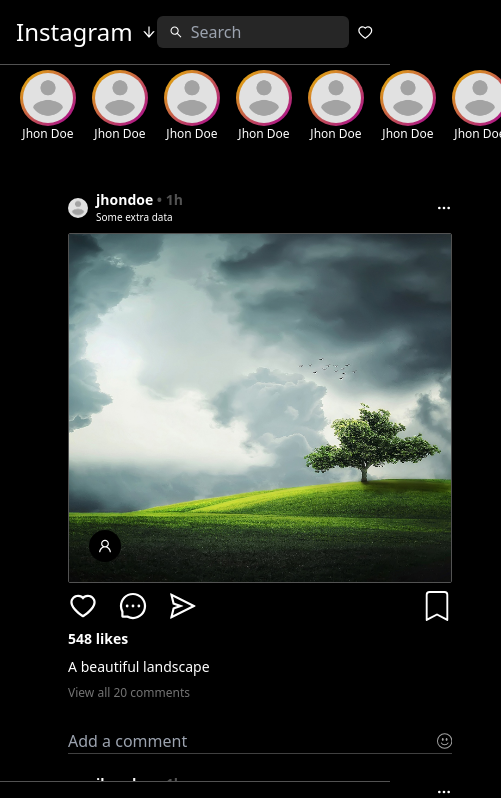
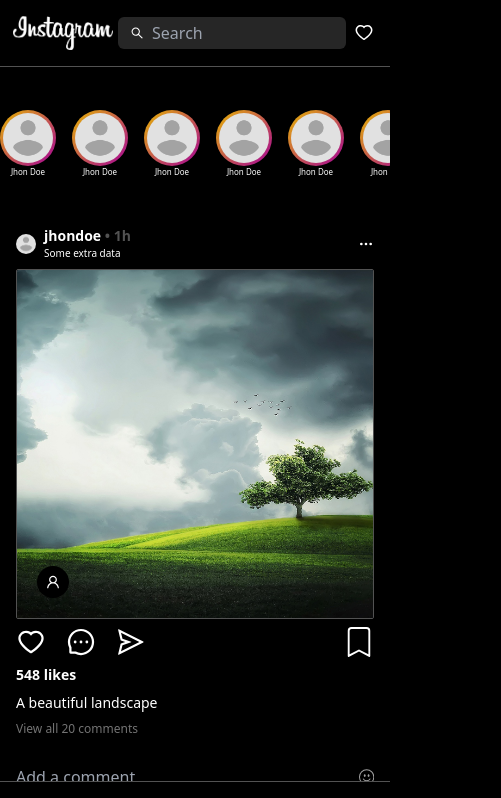
Before and after one commit to marcos-padilla/instagram-clone, a Next.js app: page /home in a window 390 px wide. Shown: the top 798 px of the page, 501 px wide, since content can reach past the window. Built offline with nearby package versions, Linux system fonts and the light colour scheme.

Commit message:
fix(fronted): :art: styles and layouts

```diff
--- a/app/home/layout.tsx
+++ b/app/home/layout.tsx
@@ -8,7 +8,7 @@ export default function HomeLayout({
 	return (
 		<div className='w-full h-full bg-black text-white '>
 			<Sidebar />
-			<main className='flex gap-2 md:pr-[50px] md:pl-[250px] md:pt-[30px] sm:pt-[40px] sm:pl-[100px] px-[20px] pt-[70px]'>
+			<main className='flex gap-2 md:pr-[50px] md:pl-[250px] md:pt-[30px] sm:pt-[40px] sm:pl-[100px] pt-[70px]'>
 				{children}
 			</main>
 		</div>
--- a/app/layout.tsx
+++ b/app/layout.tsx
@@ -1,3 +1,4 @@
+import PostModalProvider from '@/context/PostModalProvider'
 import '@/styles/globals.css'
 import type { Metadata } from 'next'
 
@@ -13,7 +14,9 @@ export default function RootLayout({
 }) {
 	return (
 		<html lang='en'>
-			<body>{children}</body>
+			<body>
+				<PostModalProvider>{children}</PostModalProvider>
+			</body>
 		</html>
 	)
 }
--- a/app/page.tsx
+++ b/app/page.tsx
@@ -27,12 +27,12 @@ export default function AuthPage() {
 	}
 
 	return (
-		<main className='h-full bg-white flex items-center justify-center'>
+		<main className='h-[100vh] w-[100vw] bg-white flex items-center justify-center'>
 			<HomePhones />
 			<div className='flex flex-col gap-y-10'>
 				<form
 					onSubmit={handleSubmit}
-					className='border-gray-400 border-2 flex flex-col gap-y-4 p-10 items-center justify-center w-[500px]'
+					className='border-gray-400 border-2 flex flex-col gap-y-4 md:p-10 p-2 items-center justify-center'
 				>
 					<Image src={instagramLogo} alt='Instagram Logo' />
 					{variant === 'REGISTER' && (
@@ -100,7 +100,7 @@ export default function AuthPage() {
 						</button>
 					)}
 				</form>
-				<div className='border-gray-400 border-2 flex gap-x-4 p-10 items-center justify-center w-[500px]'>
+				<div className='border-gray-400 border-2 flex gap-x-4 md:p-10 p-2 items-center justify-center'>
 					<span>Don't have an account?</span>
 					<button
 						className='text-blue-500 font-bold'
--- a/components/Modal.tsx
+++ b/components/Modal.tsx
@@ -45,7 +45,7 @@ export default function Modal({
 							leaveFrom='opacity-100 translate-y-0 sm:scale-100'
 							leaveTo='opacity-0 translate-y-4 sm:translate-y-0 sm:scale-95'
 						>
-							<Dialog.Panel className='relative transform overflow-hidden rounded-lg bg-black text-white px-4 pb-4pt-5 text-left shadow-xl transition-allw-fullsm:my-8 sm:w-full sm:max-w-lg sm:p-6'>
+							<Dialog.Panel className='relative transform overflow-hidden rounded-lg bg-black text-white text-left shadow-xl transition-allw-full sm:my-8 sm:w-full sm:max-w-lg'>
 								{addClose && (
 									<div className='absolute right-2 top-2'>
 										<button onClick={onClose}>
--- a/components/common/sidebar/MobileSidebar.tsx
+++ b/components/common/sidebar/MobileSidebar.tsx
@@ -5,13 +5,20 @@ import {
 	AiOutlineHeart,
 	AiOutlineSearch,
 } from 'react-icons/ai'
+import instagramLogo from '@/public/images/Instagram_logo_white.png'
+import Image from 'next/image'
 
 export default function MobileSidebar({ items }: { items: Item[] }) {
 	return (
 		<>
 			<div className='flex border-b sm:hidden border-neutral-600 p-4 items-center justify-between fixed top-0 inset-x-0 z-50 bg-black'>
 				<button className='flex items-center justify-center gap-2'>
-					<span className='text-2xl'>Instagram</span>{' '}
+					<Image
+						src={instagramLogo}
+						width={100}
+						height={50}
+						alt='Instagram logo'
+					/>
 					<AiOutlineArrowDown />{' '}
 				</button>
 				<div className='flex items-center gap-2'>
--- a/components/pages/home/Post.tsx
+++ b/components/pages/home/Post.tsx
@@ -1,6 +1,8 @@
 'use client'
 
 import Modal from '@/components/Modal'
+import { usePostModal } from '@/context/PostModalProvider'
+import { Post } from '@/types/types'
 import clsx from 'clsx'
 import Image from 'next/image'
 import { useState } from 'react'
@@ -12,56 +14,13 @@ import {
 } from 'react-icons/ai'
 
 import { BsBookmark, BsEmojiSmile } from 'react-icons/bs'
+import { HiOutlineDotsHorizontal } from 'react-icons/hi'
 
-import { HiOutlineDotsHorizontal } from 'react-icons/hi'
-interface PostProps {
-	image: string
-	text?: string
-}
-
-const postModalOptions = [
-	{
-		label: 'Report',
-		className: 'text-red-600',
-	},
-	{
-		label: 'Unfollow',
-		className: 'text-red-600',
-	},
-	{
-		label: 'Add to favorites',
-	},
-	{
-		label: 'Go to post',
-	},
-	{
-		label: 'Share to...',
-	},
-	{
-		label: 'Copy link',
-	},
-]
-
-export default function Post({ image, text }: PostProps) {
-	const [modalOpen, setIsModalOpen] = useState(false)
-
+export default function Post({ post }: { post: Post }) {
+	const { setPost } = usePostModal()
 	return (
 		<>
-			<Modal isOpen={modalOpen} onClose={() => setIsModalOpen(false)}>
-				<div className='flex w-full flex-col items-center'>
-					{postModalOptions.map((option, index) => (
-						<span
-							className={clsx(
-								'font-bold my-2 text-xl border-b border-neutral-700 w-full text-center pb-4',
-								option.className && option.className
-							)}
-						>
-							{option.label}
-						</span>
-					))}
-				</div>
-			</Modal>
-			<div className='flex flex-col gap-y-2 w-[80%]'>
+			<div className='flex flex-col gap-y-2 md:w-[80%] w-full px-4'>
 				<div className='flex items-center justify-between w-full'>
 					<div className='flex items-center gap-x-2'>
 						<Image
@@ -85,17 +44,22 @@ export default function Post({ image, text }: PostProps) {
 					</div>
 					<HiOutlineDotsHorizontal
 						className='cursor-pointer hover:text-gray-600'
-						onClick={() => setIsModalOpen(true)}
+						onClick={() => {
+							console.log('Clicked')
+							setPost(post)
+						}}
 					/>
 				</div>
 				<div className='border border-neutral-600 rounded-sm relative w-full h-[350px] overflow-hidden'>
+					{post?.images[0] && (
 						<Image
-						src={image}
+							src={post?.images[0]}
 							fill
 							objectFit='cover'
 							alt='Post image'
 							className='hover:scale-105 transition-all cursor-pointer'
 						/>
+					)}
 					<button className='absolute bottom-5 left-5 p-2 bg-black rounded-full hover:scale-110 transition-all'>
 						<AiOutlineUser />
 					</button>
@@ -123,7 +87,7 @@ export default function Post({ image, text }: PostProps) {
 				<span className='flex items-center justify-start font-bold text-sm'>
 					548 likes
 				</span>
-				<span className='text-sm'>{text}</span>
+				<span className='text-sm'>{post?.text}</span>
 				<span className='text-xs text-neutral-500 hover:text-neutral-400 cursor-pointer mb-5'>
 					View all 20 comments
 				</span>
--- a/components/pages/home/PostList.tsx
+++ b/components/pages/home/PostList.tsx
@@ -1,4 +1,9 @@
+'use client'
+import { usePostModal } from '@/context/PostModalProvider'
 import Post from './Post'
+import Modal from '@/components/Modal'
+import clsx from 'clsx'
+import { useEffect } from 'react'
 
 const posts = [
 	{
@@ -15,18 +20,67 @@ const posts = [
 	},
 ]
 
+const postModalOptions = [
+	{
+		label: 'Report',
+		className: 'text-red-600',
+	},
+	{
+		label: 'Unfollow',
+		className: 'text-red-600',
+	},
+	{
+		label: 'Add to favorites',
+	},
+	{
+		label: 'Go to post',
+	},
+	{
+		label: 'Share to...',
+	},
+	{
+		label: 'Copy link',
+	},
+]
 export default function PostList() {
+	const { setPost, post } = usePostModal()
 	return (
+		<>
+			<Modal isOpen={!!post} onClose={() => setPost(null)}>
+				<div className='w-full'>
+					<ul className='flex flex-col w-full justify-center'>
+						{postModalOptions.map((option, key) => (
+							<li
+								className={clsx(
+									'flex justify-center py-3 cursor-pointer hover:bg-neutral-700 transition',
+									option.className &&
+										option.className,
+									key <
+										postModalOptions.length - 1 &&
+										'border-b border-neutral-700'
+								)}
+								key={key}
+							>
+								{option.label}
+							</li>
+						))}
+					</ul>
+				</div>
+			</Modal>
 			<div className='flex flex-col gap-y-5 items-center pb-[5rem]'>
 				{posts.map((post, index) => {
 					return (
 						<Post
-						image={post.image}
-						text={post.text}
+							post={{
+								images: [post.image],
+								text: post.text,
+								userId: '',
+							}}
 							key={index}
 						/>
 					)
 				})}
 			</div>
+		</>
 	)
 }
--- a/components/pages/home/Stories.tsx
+++ b/components/pages/home/Stories.tsx
@@ -14,14 +14,14 @@ const Story = ({ avatar, name }: { avatar?: string; name: string }) => {
 					alt='Avatar'
 				/>
 			</div>
-			<span className='text-xs'>{name}</span>
+			<span className='text-[.5rem]'>{name}</span>
 		</button>
 	)
 }
 
 export default function Stories() {
 	return (
-		<div className='flex gap-x-4 overflow-x-scroll mb-10'>
+		<div className='flex gap-x-4 overflow-x-scroll my-10'>
 			<Story name='Jhon Doe' />
 			<Story name='Jhon Doe' />
 			<Story name='Jhon Doe' />
--- /dev/null
+++ b/context/PostModalProvider.tsx
@@ -0,0 +1,38 @@
+'use client'
+
+import { Post } from '@/types/types'
+import { createContext, useContext, useState } from 'react'
+
+interface PostModalProviderProps {
+	children: React.ReactNode
+}
+
+interface PostModalContextProps {
+	setPost: (p: Post) => void
+	post: Post
+}
+const PostModalContext = createContext<PostModalContextProps>({
+	setPost: (p) => {},
+	post: null,
+})
+
+export const usePostModal = () => {
+	return useContext(PostModalContext)
+}
+
+export default function PostModalProvider({
+	children,
+}: PostModalProviderProps) {
+	const [post, setPost] = useState<Post>(null)
+
+	return (
+		<PostModalContext.Provider
+			value={{
+				setPost,
+				post,
+			}}
+		>
+			{children}
+		</PostModalContext.Provider>
+	)
+}
--- a/styles/globals.css
+++ b/styles/globals.css
@@ -54,8 +54,5 @@ html,
 body {
 	@apply h-full;
 	transition: all 0.3s linear;
-}
-
-body {
 	background-color: black;
 }
--- a/types/types.ts
+++ b/types/types.ts
@@ -4,3 +4,9 @@ export type Item = {
 	label: string
 	icon: IconType
 }
+
+export type Post = {
+	userId: string
+	images: string[]
+	text?: string
+} | null
```
Lines whose indentation alone changed are shown as unchanged.
